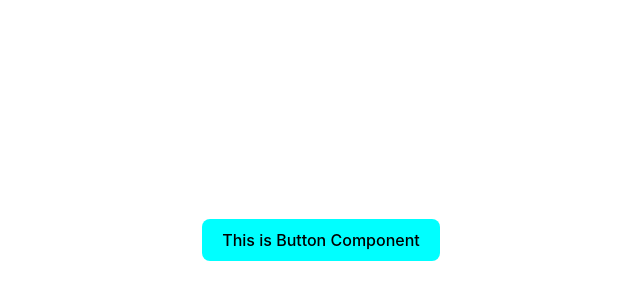
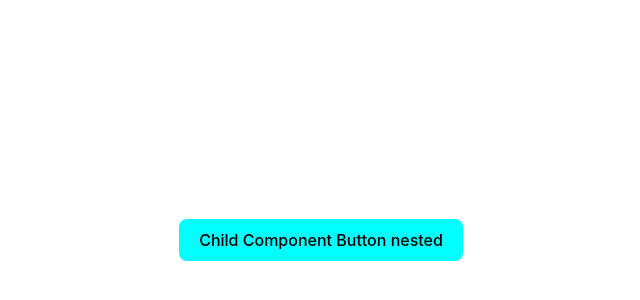
Before and after one commit to pandurang-sadgir/react-concepts, a React (Vite) app in the folder React-Concepts/: page / in a window 1280 px wide. Shown: the part 160-460 px from the top of the page, without its empty margins (319-959 px from the left). Built offline with nearby package versions, Linux system fonts and the light colour scheme.

Commit message:
Component can be nested to parent component

```diff
--- /dev/null
+++ b/React-Concepts/src/1.Component/NestingComponent.jsx
@@ -0,0 +1,12 @@
+// Component can be nested
+// Component name must be in Pascal case case
+
+// Parent componet
+export default function NestingComponent() {
+  return <Button />;
+}
+
+// Child componet
+const Button = () => {
+  return <button>Child Component Button nested</button>;
+};
--- a/React-Concepts/src/App.jsx
+++ b/React-Concepts/src/App.jsx
@@ -1,9 +1,10 @@
 import "./App.css";
 // import Component from "./1.Component/component";
-import Button from "./1.Component/Button";
+// import Button from "./1.Component/Button";
+import NestingComponent from "./1.Component/NestingComponent";
 
 function App() {
-  return <Button/>;
+  return <NestingComponent/>;
 }
 
 export default App;
```
